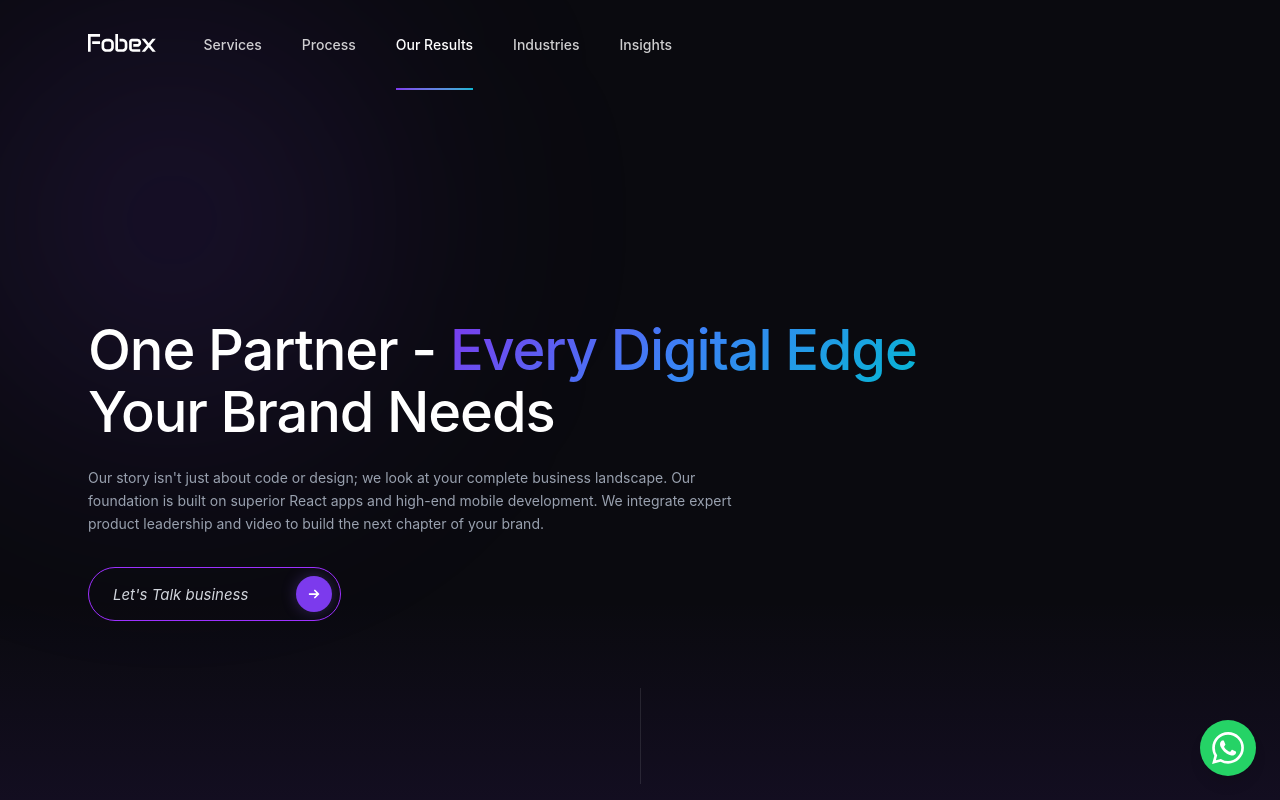
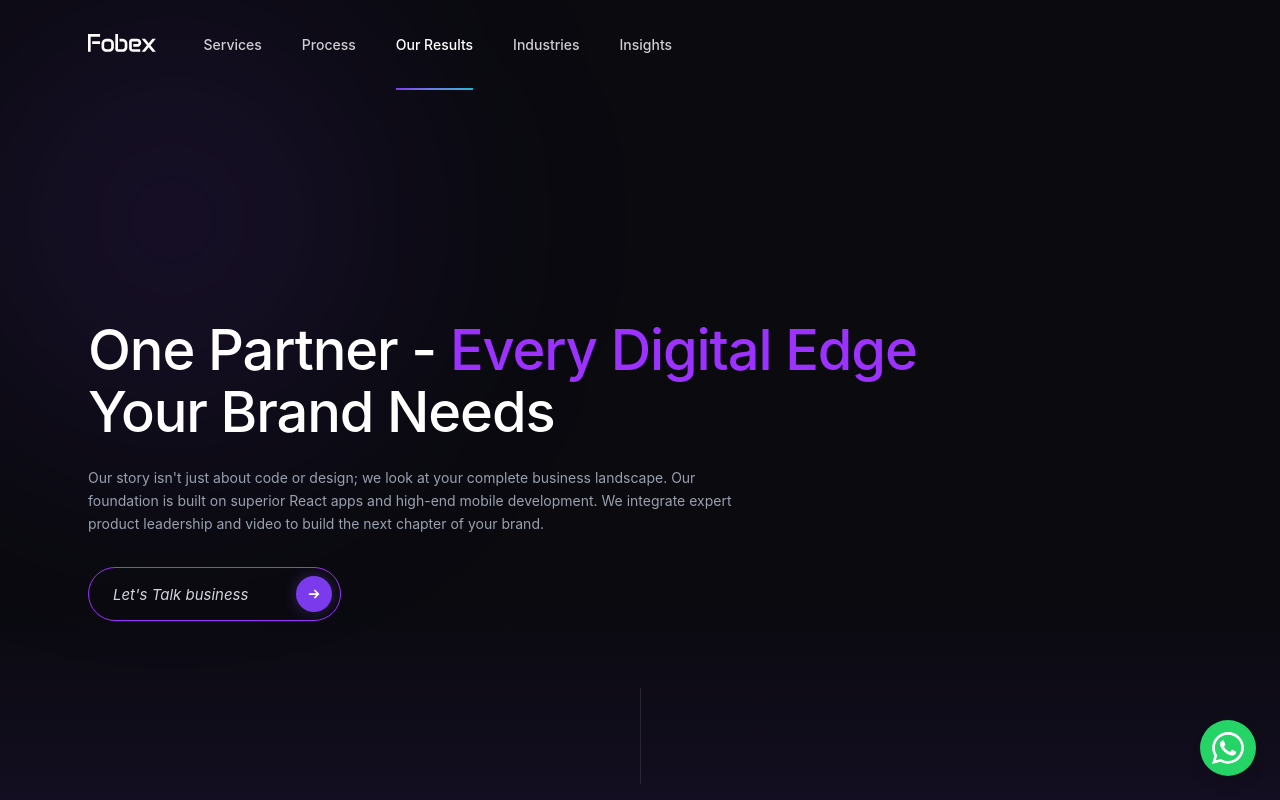
Before and after one commit to Akshay-m77/fobex, a React (Vite) app: page / in a window 1280 px wide. Shown: the top 800 px of the page. Built offline with nearby package versions, Linux system fonts and the light colour scheme; a web font is replaced by a local one.

Commit message:
gradent to blue color

```diff
--- a/src/index.css
+++ b/src/index.css
@@ -72,10 +72,7 @@
 
 /* Gradient text utility */
 .gradient-text {
-  background: linear-gradient(135deg, var(--color-accent-purple), var(--color-accent-blue), var(--color-accent-cyan));
-  -webkit-background-clip: text;
-  -webkit-text-fill-color: transparent;
-  background-clip: text;
+  color: #9D31FF;
 }
 
 /* Gradient button */
```
